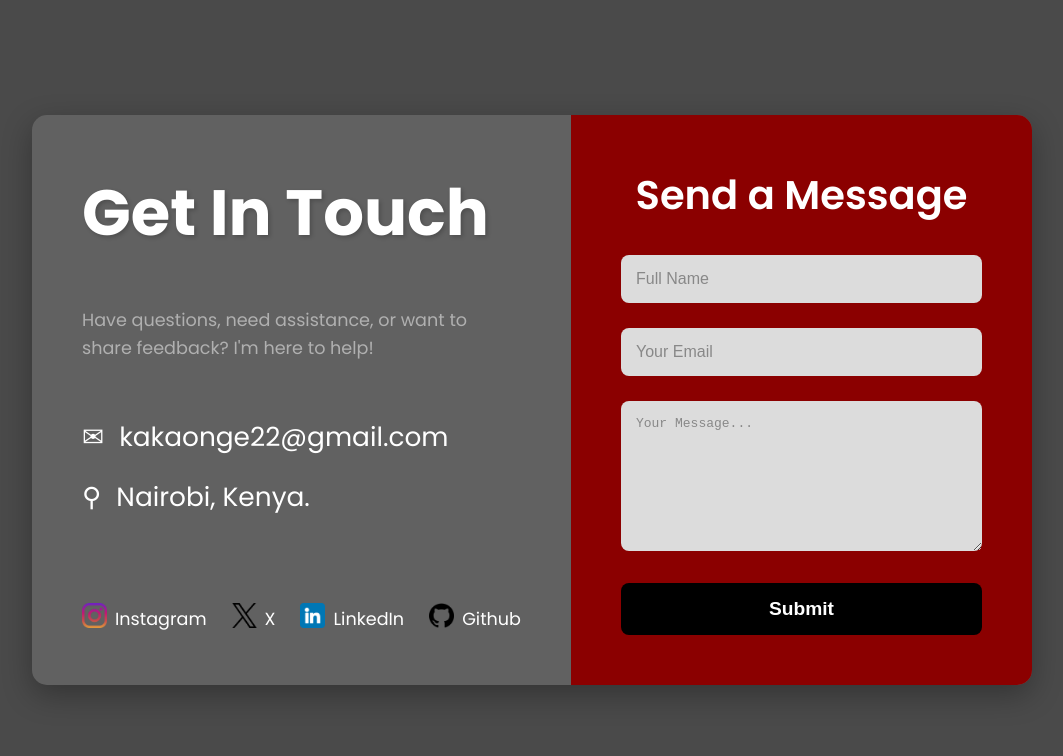
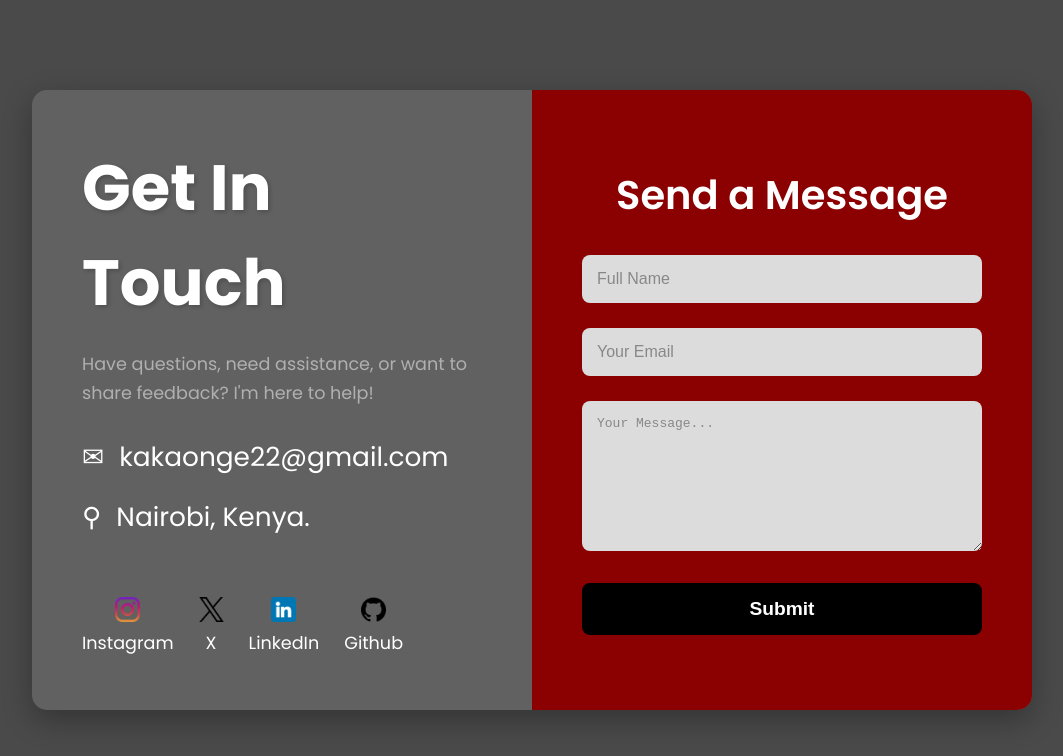
Before and after one commit to kakaonge/kakaonge.com, a plain HTML site: page contactme.html in a window 1280 px wide. Shown: the whole page, without its empty margins (108-1171 px from the left). Drawn offline with Linux system fonts and the light colour scheme.

Commit message:
Update contactme.html

```diff
--- a/contactme.html
+++ b/contactme.html
@@ -79,36 +79,55 @@
       color: var(--white-text);
     }
 
-    /* === FIX: socials always horizontal, no wrapping === */
+    /* === Socials: items stay in one row; icon above label for each === */
     .social-icons {
       margin-top: 40px;
       display: flex;
-      flex-direction: row;
-      justify-content: flex-start;   /* change to center if you prefer */
+      flex-direction: row;       /* the four items side-by-side */
+      justify-content: flex-start;
       align-items: center;
       gap: 25px;
-      flex-wrap: nowrap;             /* keep all four on one line */
-      overflow-x: auto;              /* avoid breaking on very small screens */
+      flex-wrap: nowrap;         /* keep all four on one line */
+      overflow-x: auto;          /* horizontal scroll on very small screens */
       -webkit-overflow-scrolling: touch;
+      padding-bottom: 4px;       /* room for mobile scrollbar */
     }
 
     .social-icons .icon {
-      display: inline-flex;          /* make each item a horizontal unit */
+      display: inline-flex;      /* each item is a flex column block */
+      flex-direction: column;    /* icon above text */
       align-items: center;
-      gap: 8px;                      /* space between img and text */
+      justify-content: center;
+      gap: 8px;                  /* space between icon and label */
       font-size: 1.1em;
       color: var(--white-text);
       cursor: pointer;
       transition: color 0.3s ease, transform 0.3s ease;
-      white-space: nowrap;           /* keep label with icon */
-      margin-bottom: 0;              /* remove vertical spacing */
+      text-align: center;
+      white-space: nowrap;       /* keep label from wrapping */
+      margin-bottom: 0;
+    }
+
+    .social-icons .icon a {
+      display: inline-flex;      /* ensure the <a> (image) behaves as a block in the column */
+      align-items: center;
+      justify-content: center;
+      text-decoration: none;
+      color: inherit;
+    }
+
+    .social-icons .icon img {
+      display: block;
+      width: 25px;
+      height: 25px;
+      margin: 0;                 /* no side margin; stacked vertically now */
     }
 
     .social-icons .icon:hover {
       color: var(--dark-red);
       transform: scale(1.05);
     }
-    /* === end socials fix === */
+    /* === end socials === */
 
     .contact-form {
       flex: 1;
@@ -245,8 +264,7 @@
       }
     }
 
-    /* Removed the old @media(max-width:400px) block that flipped socials,
-       because they're now always horizontal. */
+    /* No extra media rule needed — socials stay vertical per item on all sizes */
   </style>
 </head>
 <body>
```
